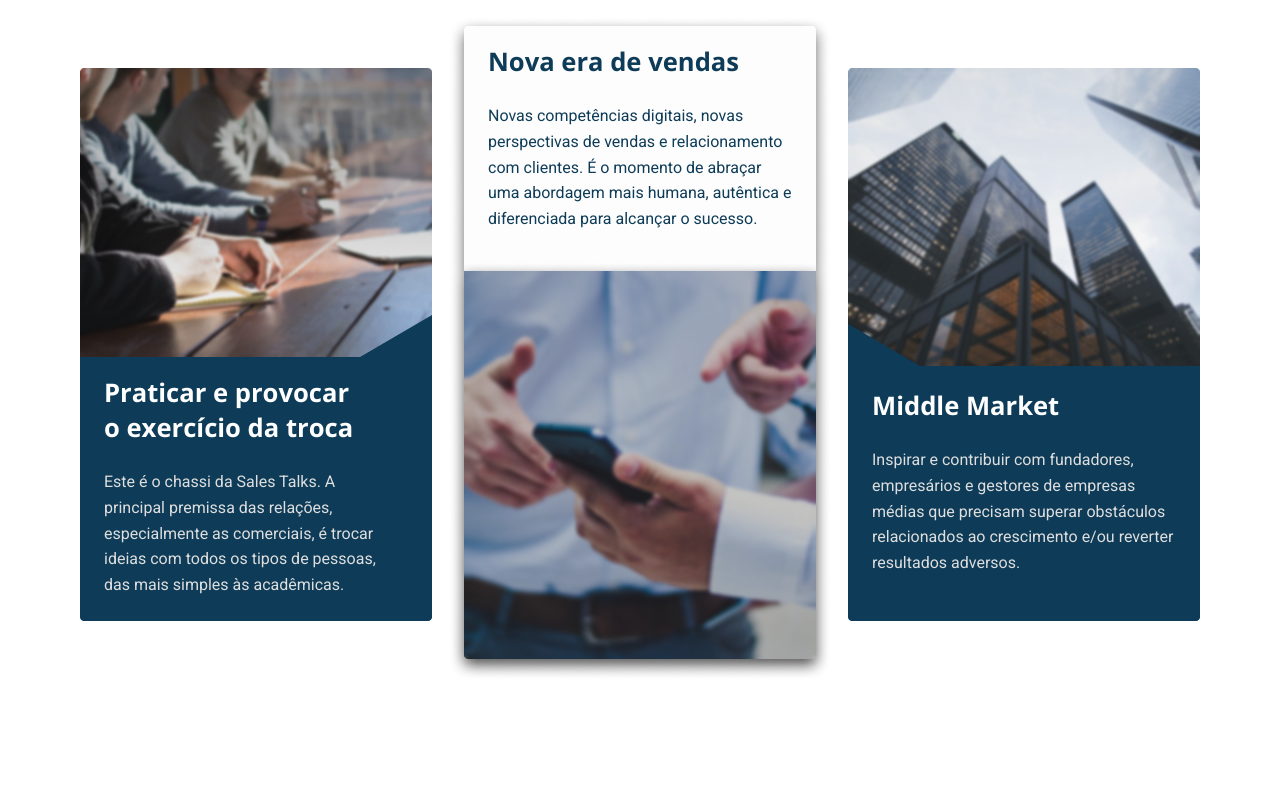
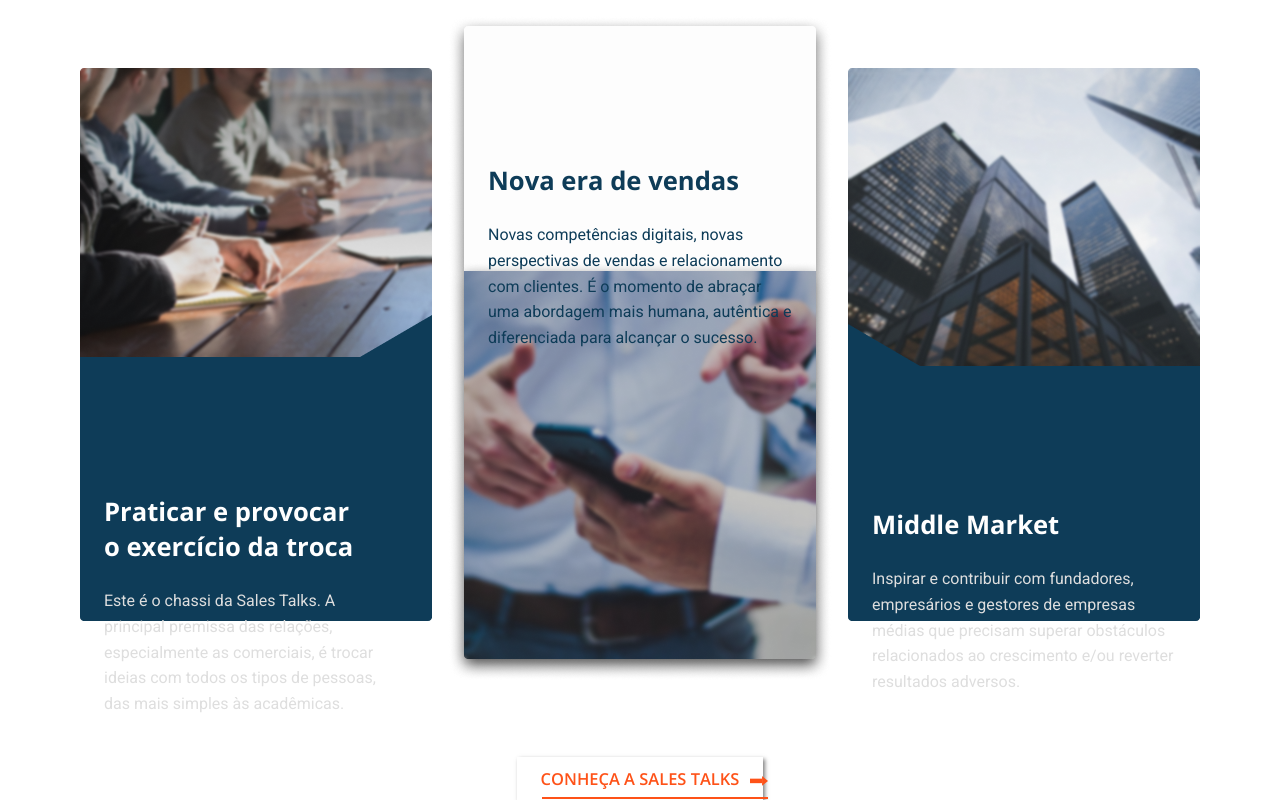
Before and after one commit to ThiagoTerraDev/wilson-medeiros-website, a React (Vite) app: page / in a window 1280 px wide. Shown: the part 1541-2341 px from the top of the page. Before the commit the page ends 2222 px from the top, so only its background shows below. Built offline with nearby package versions, Linux system fonts and the light colour scheme.

Commit message:
Creation and implementation of the button component with orange text and arrow

```diff
--- /dev/null
+++ b/src/components/ButtonOrangeTextArrow.jsx
@@ -0,0 +1,26 @@
+import styles from "./ButtonOrangeTextArrow.module.css";
+import { useNavigate } from "react-router-dom";
+
+const ButtonOrangeTextArrow = (props) => {
+
+    const navigate = useNavigate();
+
+    let pagina = "/";
+
+    if (props.path === "sobre") {
+        pagina = "/sobre";
+    } else if (props.path === "porquecontratar") {
+        pagina = "/porquecontratar";
+    } else if (props.path === "contato") {
+        pagina = "/contato";
+    }
+
+    return (
+        <div className={styles.divButtonOrangeText}>
+            <button className={styles.buttonOrangeText} onClick={() => navigate(pagina)}>{props.name}</button>
+            <img src="/arrow-component.svg" alt="" />
+        </div>
+    );
+};
+
+export default ButtonOrangeTextArrow;
--- /dev/null
+++ b/src/components/ButtonOrangeTextArrow.module.css
@@ -0,0 +1,35 @@
+.divButtonOrangeText {
+    grid-column: 2;
+    justify-self: center;
+    margin-top: 60px;
+}
+
+.divButtonOrangeText:hover img {
+    transform: translateX(6px);
+    transition: transform 0.3s ease;
+}
+
+.buttonOrangeText {
+    background: none;
+    border: none;
+    padding: 10px 24px;
+    color: var(--color-secondary);
+    position: relative;
+}
+
+.buttonOrangeText::after {
+    content: "";
+    background-color: var(--color-secondary);
+    width: 226px;
+    height: 2px;
+    position: absolute;
+    top: 40px;
+    left: 25px;
+}
+
+.divButtonOrangeText img {
+    position: absolute;
+    bottom: 14.5px;
+    right: 38.6%;
+    transition: transform 0.3s ease;
+}
--- a/src/pages/Home.jsx
+++ b/src/pages/Home.jsx
@@ -1,4 +1,5 @@
 import ButtonOrangeBackground from "../components/ButtonOrangeBackground";
+import ButtonOrangeTextArrow from "../components/ButtonOrangeTextArrow";
 import styles from "./Home.module.css";
 
 const Home = () => {
@@ -44,6 +45,7 @@
                         <h3>Middle Market</h3>
                         <p>Inspirar e contribuir com fundadores, empresários e gestores de empresas médias que precisam superar obstáculos relacionados ao crescimento e/ou reverter resultados adversos.</p>
                     </div>
+                    <ButtonOrangeTextArrow name="CONHEÇA A SALES TALKS" path="/" />
                 </div>
             </section>
         </div>
```
Also changed, not shown: public/arrow-component.svg (added).
